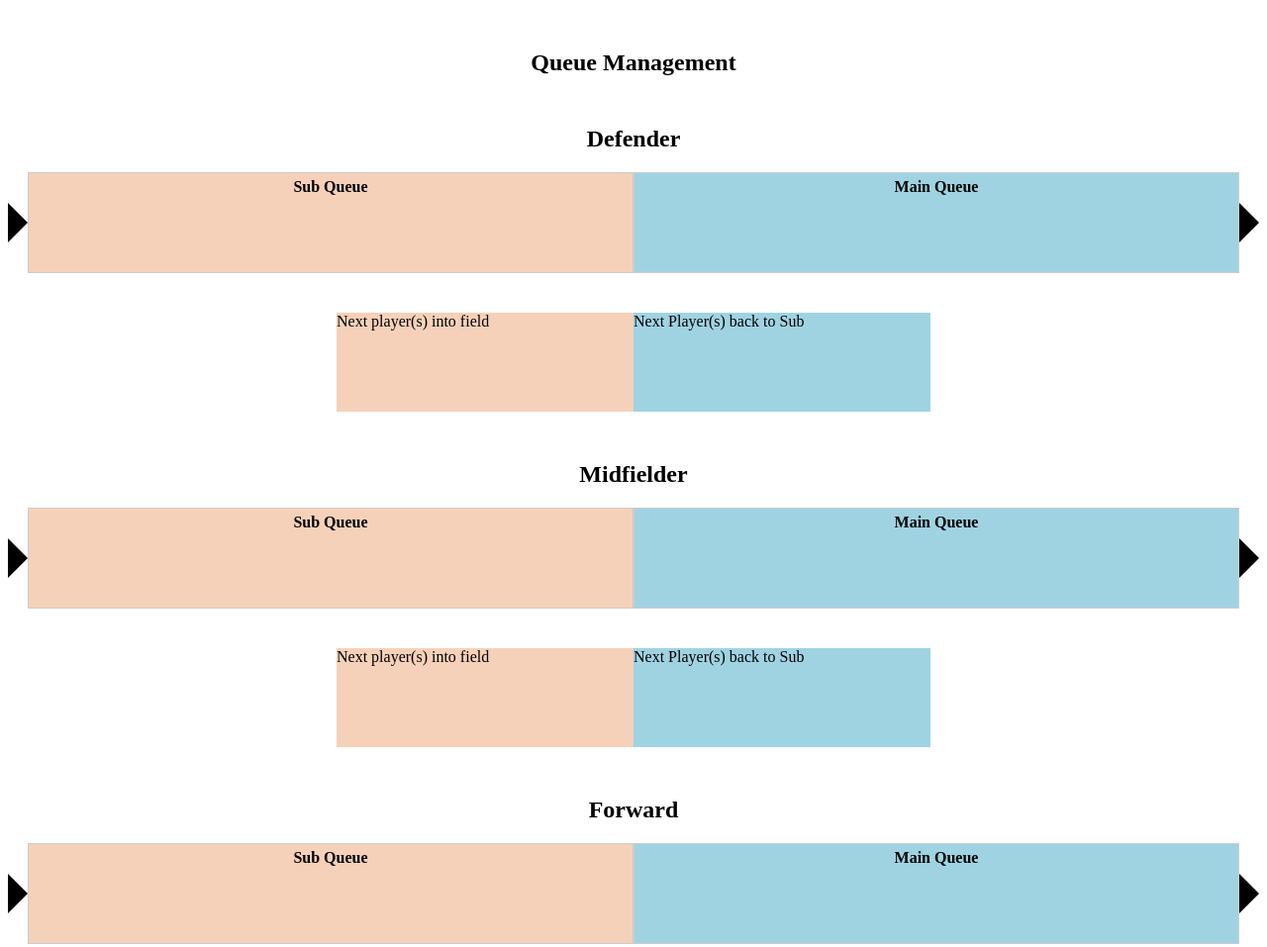
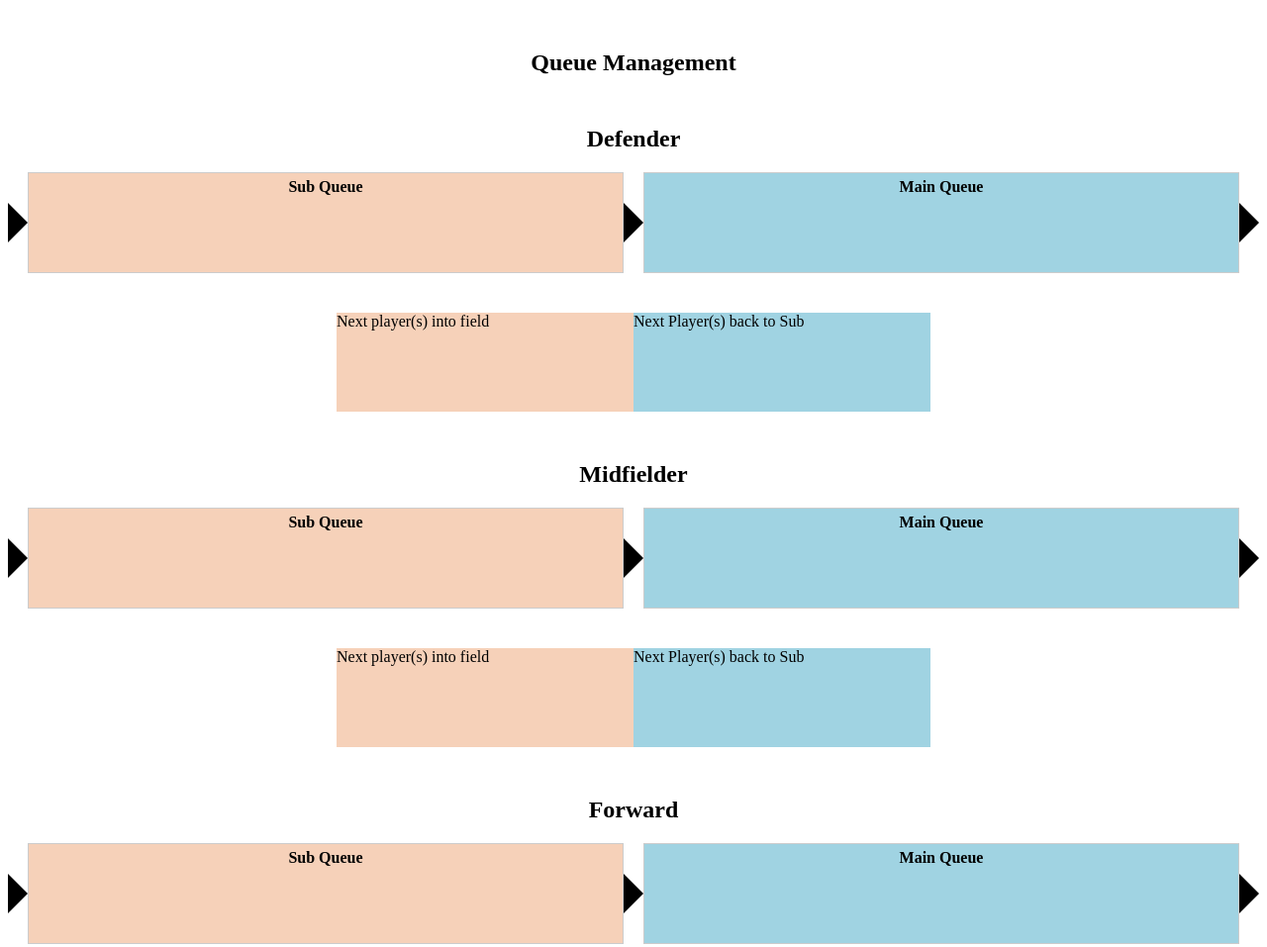
Before and after one commit to chaoqian/smurf-queue, a website: page index.html in a window 1280 px wide. Shown: the top 957 px of the page at 99% size. Drawn offline with Linux system fonts and the light colour scheme; a script that the page names is missing.

Commit message:
add more arrows

```diff
--- a/index.html
+++ b/index.html
@@ -18,6 +18,7 @@
           <div class="elements-wrapper" id="subQueueElements-D">
           </div>
         </div>
+        <div class="shift-arrow"></div>
         <div class="queue main-queue" id="mainQueue">
           <div class="queue-label">Main Queue</div>
           <div class="elements-wrapper" id="mainQueueElements-D">
@@ -46,6 +47,7 @@
           <div class="elements-wrapper" id="subQueueElements-M">
           </div>
         </div>
+        <div class="shift-arrow"></div>
         <div class="queue main-queue" id="mainQueue">
           <div class="queue-label">Main Queue</div>
           <div class="elements-wrapper" id="mainQueueElements-M">
@@ -74,6 +76,7 @@
           <div class="elements-wrapper" id="subQueueElements-F">
           </div>
         </div>
+        <div class="shift-arrow"></div>
         <div class="queue main-queue" id="mainQueue">
           <div class="queue-label">Main Queue</div>
           <div class="elements-wrapper" id="mainQueueElements-F">
```
